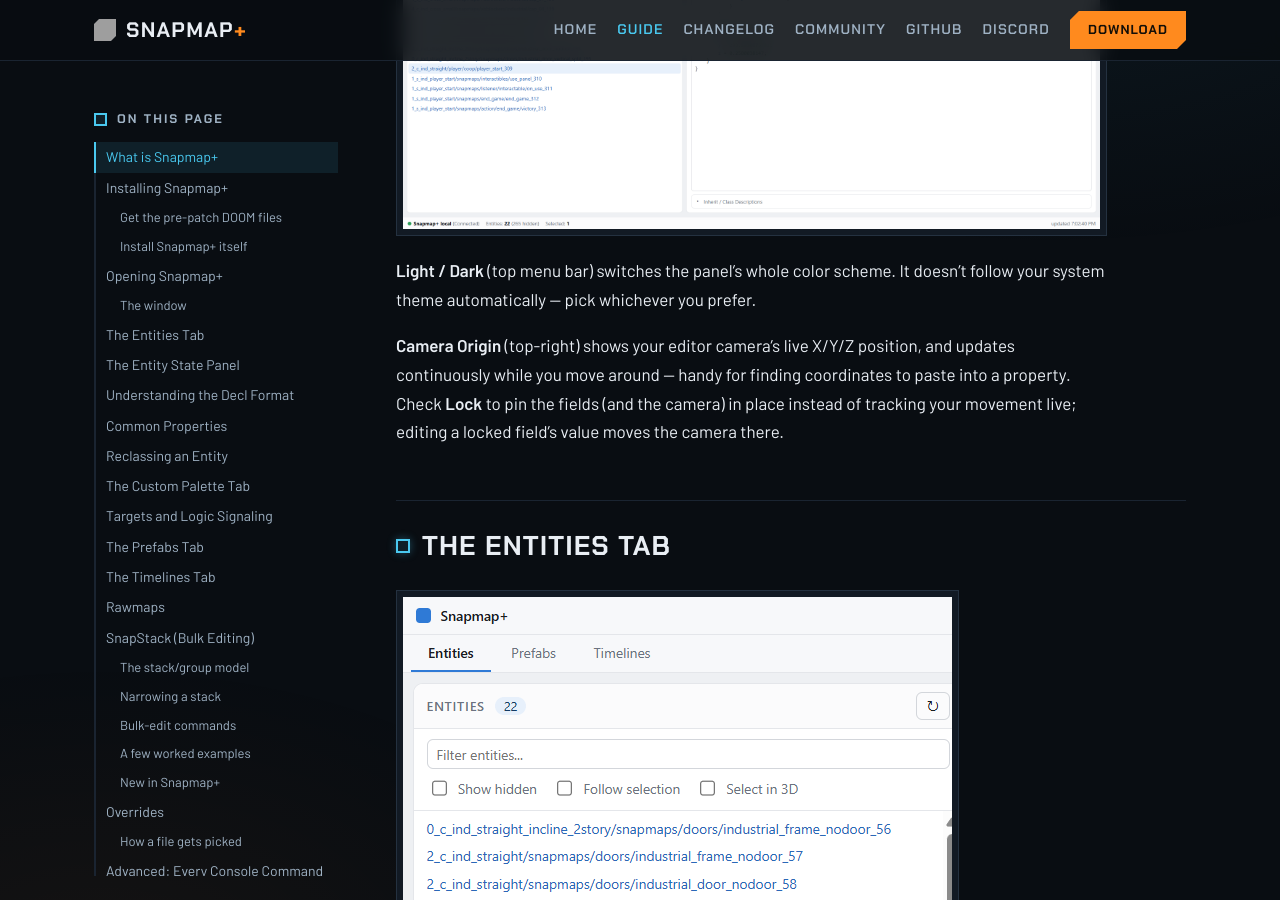
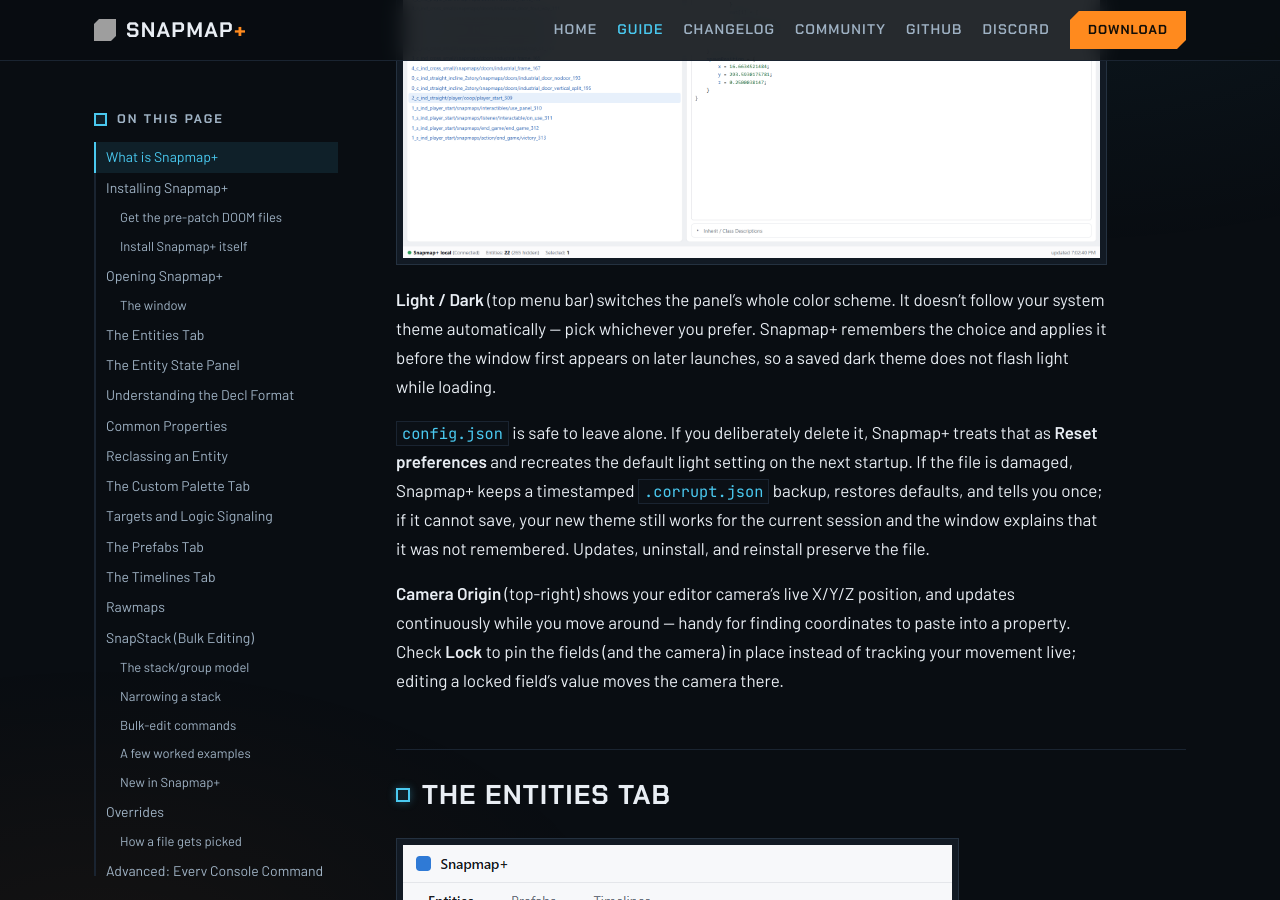
Before and after one commit to doom-snapmap/snapmap-web, a Jekyll site: the page built from site/snapmap-plus-guide.md, in a window 1280 px wide and 900 px high, scrolled down 3973 px. Built offline with Jekyll 4.4.1, drawn with Linux system fonts in a browser that asks for light colours; some of the changed text lies outside the part shown; grey boxes are pictures that could not be loaded.

Commit message:
backend/ui: persistent config registry + flash-free theme startup

```diff
--- a/site/snapmap-plus-guide.md
+++ b/site/snapmap-plus-guide.md
@@ -80,13 +80,15 @@
   overrides carry straight over: anything in the old `%USERPROFILE%\snaphak` folder is copied into
   Snapmap+'s own data folder (`%LOCALAPPDATA%\snapmap-plus`), and the old folder itself is never touched.
 - **Uninstalling:** `snapmap-plus uninstall` restores your DOOM folder to exactly what it was before.
-  Your own Snapmap+ data (prefabs, rawmaps, overrides under `%LOCALAPPDATA%\snapmap-plus`) is left
-  untouched.
+  Your own Snapmap+ data (`config.json`, prefabs, rawmaps, overrides under
+  `%LOCALAPPDATA%\snapmap-plus`) is left untouched.
 - `snapmap-plus help` in a terminal lists everything else: `status`, `changelog`, `version`.
 
 What actually lands in your DOOM folder is small: `XINPUT1_3.dll` in the folder itself, and
 `snapmap-plus-ui.dll` inside a `snapmap-plus\` subfolder. Everything is hash-verified before a single
-file is touched, and the installer keeps a record so uninstall reverses exactly what it placed.
+file is touched, and the installer keeps a record so uninstall reverses exactly what it placed. Your
+settings are separate: Snapmap+ creates `%LOCALAPPDATA%\snapmap-plus\config.json` the first time it
+starts, rather than shipping one in the installer.
 
 ---
 
@@ -115,7 +117,14 @@
 ![Snapmap+ full window: title bar, tabs, Camera Origin, Light/Dark toggle](images/window-tour.png)
 
 **Light / Dark** (top menu bar) switches the panel's whole color scheme. It doesn't follow your system
-theme automatically — pick whichever you prefer.
+theme automatically — pick whichever you prefer. Snapmap+ remembers the choice and applies it before the
+window first appears on later launches, so a saved dark theme does not flash light while loading.
+
+`config.json` is safe to leave alone. If you deliberately delete it, Snapmap+ treats that as **Reset
+preferences** and recreates the default light setting on the next startup. If the file is damaged,
+Snapmap+ keeps a timestamped `.corrupt.json` backup, restores defaults, and tells you once; if it cannot
+save, your new theme still works for the current session and the window explains that it was not
+remembered. Updates, uninstall, and reinstall preserve the file.
 
 **Camera Origin** (top-right) shows your editor camera's live X/Y/Z position, and updates continuously
 while you move around — handy for finding coordinates to paste into a property. Check **Lock** to pin the
```
